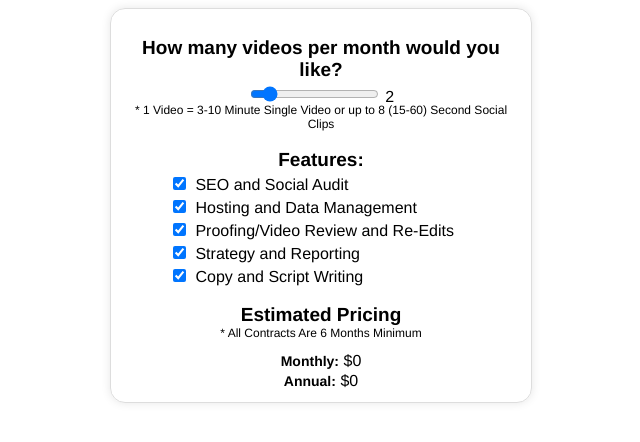
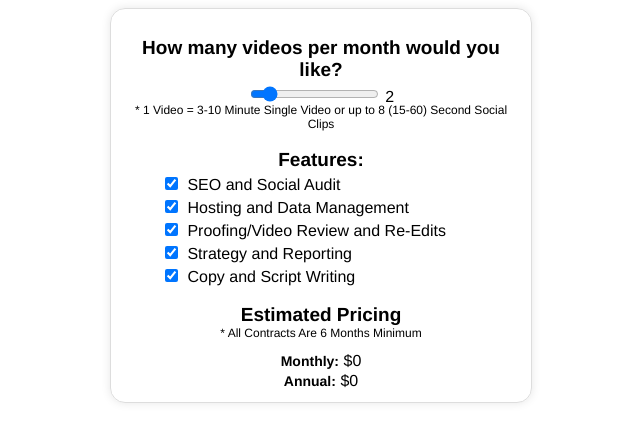
Before and after one commit to CalebFortune/video-pricing-tool-virtue, a plain HTML site: page index.html in a window 1280 px wide. Shown: the whole page, without its empty margins (319-959 px from the left). Drawn offline with nearby package versions, Linux system fonts and the light colour scheme; a script that the page names is missing.

Commit message:
Update styles.css
Signed-off-by: CalebFortune <136854121+CalebFortune@users.noreply.github.com>

```diff
--- a/styles.css
+++ b/styles.css
@@ -67,7 +67,7 @@
 
 .checkbox-container {
     text-align: left;
-    width: 76%; /* Adjust this value based on your design preference */
+    width: 80%; /* Adjust this value based on your design preference */
     margin: 0 auto;
 }
 
```
